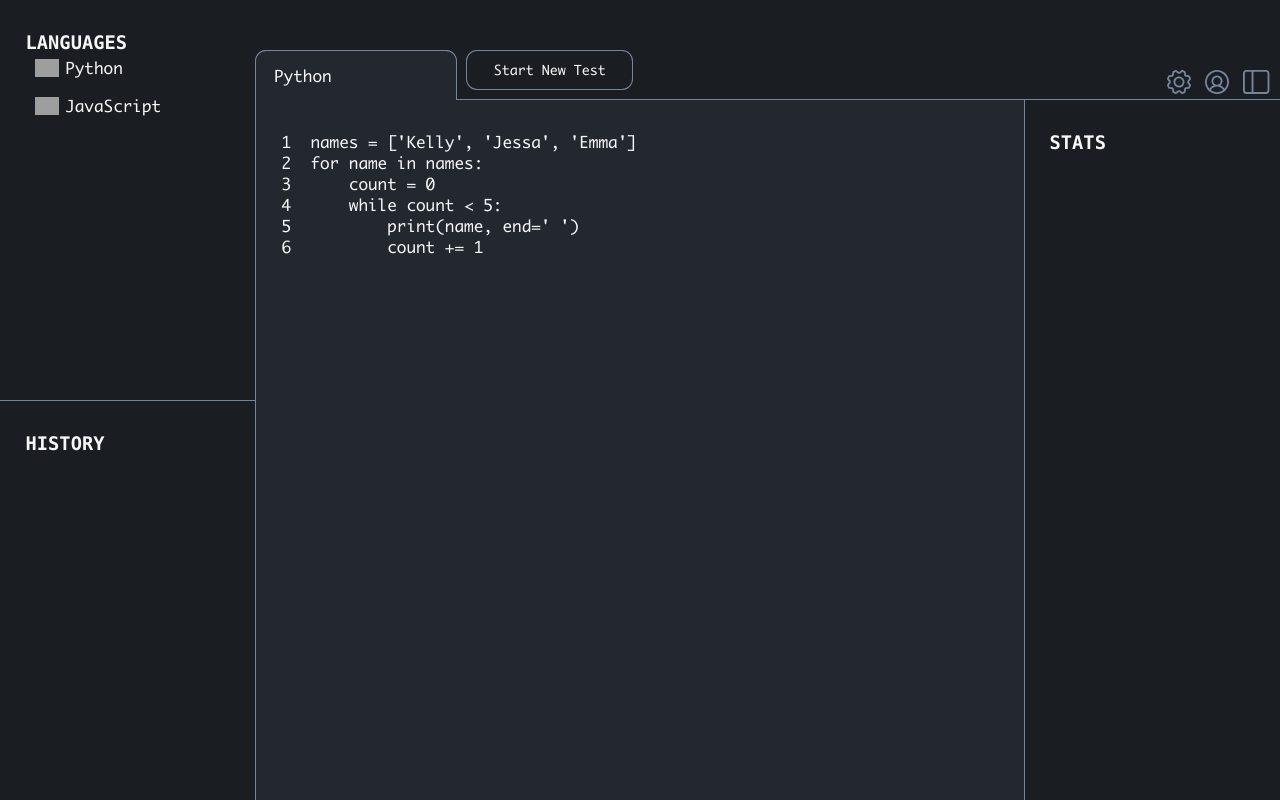
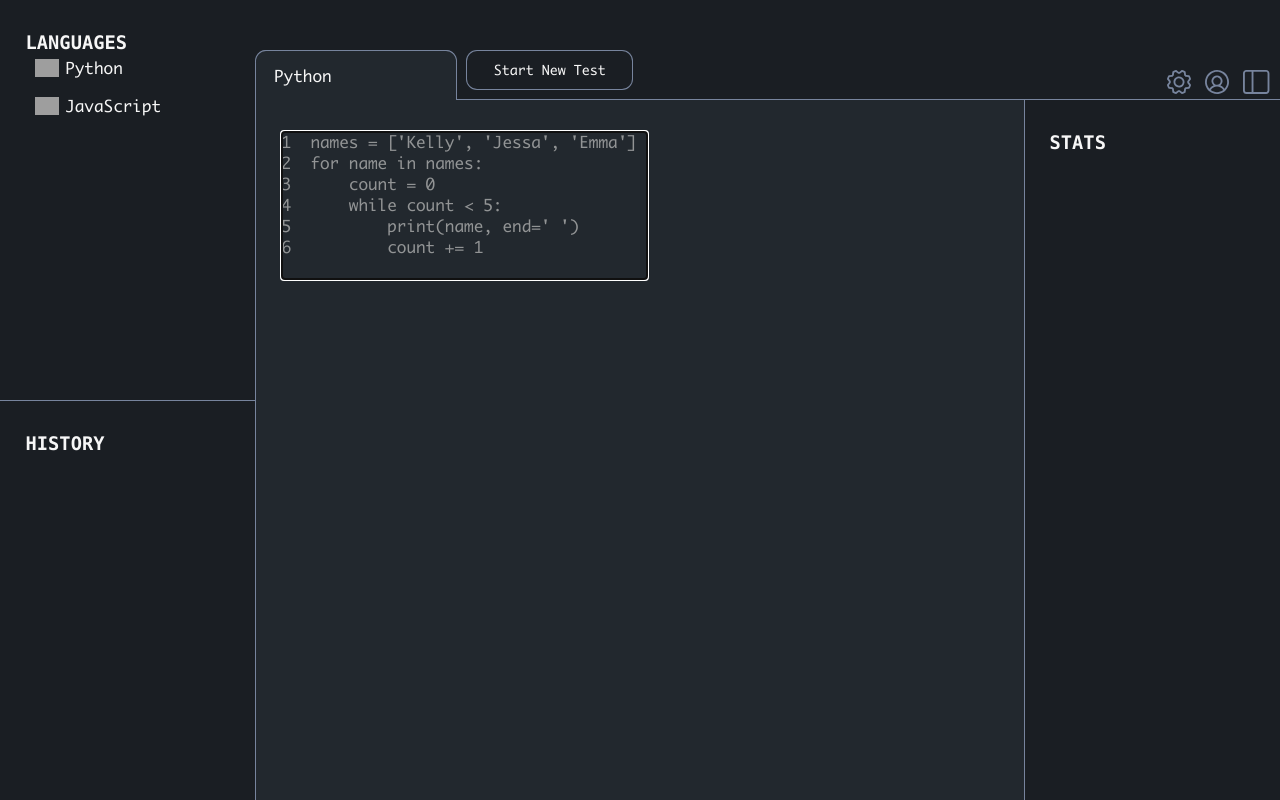
Before and after one commit to myix765/code-typer, a Vue app: page / in a window 1280 px wide. Built offline with nearby package versions, Linux system fonts and the light colour scheme; grey boxes are pictures that could not be loaded.

Commit message:
added input for typing test

```diff
--- a/src/components/typingTest.vue
+++ b/src/components/typingTest.vue
@@ -1,18 +1,39 @@
 <template>
-    <p
-        v-if="currentCodeSnippet"
-        v-html="formatCode(currentCodeSnippet)"
-    ></p>
+    <div id="text">
+        <span
+            class="snippet-template"
+            v-if="currentCodeSnippet"
+            v-html="formatCode(currentCodeSnippet)"
+        ></span>
+        <textarea
+            name="text-input"
+            id="type-input"
+            :cols=snippetCol
+            :rows=snippetRow
+            @keydown.tab.prevent="insertTab"
+            @keydown="checkInputLength"
+            v-model="inputText"
+            autofocus
+        ></textarea>
+    </div>
 </template>
 
 <script>
 export default {
     props: ['currentCodeSnippet'],
+    data() {
+        return {
+            snippetCol: 0,
+            snippetRow: 0,
+            inputText: "",
+        }
+    },
     methods: {
-        formatCode(code) {
+        formatCode(snippet) {
             let lineNum = 1
+            this.getColAndRow(snippet)
             /* regex to select all \n and beginning of the string */
-            return code.replace(/(\n|^)/g, function(match) {
+            return snippet.replace(/(\n|^)/g, function(match) {
                 if (match === "\n") {
                     /* case where inserting lineNum at beginning of newline */
                     lineNum++
@@ -26,10 +47,72 @@ export default {
                 }
             }).replace(/\t/g, '&nbsp;&nbsp;&nbsp;&nbsp;')
         },
+        getColAndRow(snippet) {
+            let maxLength = 0
+            let snippetArray = snippet.replace(/\t/g, '    ').split("\n")
+            for (let line of snippetArray) {
+                if (line.length > maxLength) {
+                    maxLength = line.length
+                }
+            }
+            this.snippetRow = snippetArray.length + 1 /* +1 for if user incorrectly types newline */
+            this.snippetCol = maxLength + 1 /* +1 for if user incorrectly types newline */
+        },
+        insertTab(e) {
+            const textarea = e.target;
+            const start = textarea.selectionStart;
+            const end = textarea.selectionEnd;
+
+            // Insert tab character at the cursor position
+            this.inputText = this.inputText.substring(0, start) +
+                '    ' +
+                this.inputText.substring(end);
+
+            // Move cursor position after the inserted tab
+            textarea.selectionStart = textarea.selectionEnd = start + 4;
+
+            // Prevent default tab behavior
+            e.preventDefault();
+        },
+        checkInputLength(e) {
+            const textarea = e.target;
+            const start = textarea.selectionStart;
+            const end = textarea.selectionEnd;
+
+            const rows = this.inputText.split('\n');
+            const currentRow = this.getRowNumber(start);
+            const currentRowLength = rows[currentRow - 1].length;
+
+            if (rows.length == this.snippetRow && e.key == 'Enter') {
+                e.preventDefault(); /* prevent typing newline */
+            }
+            if (currentRow > this.snippetRow || (currentRowLength >= this.snippetCol && start === end)) {
+                if (e.keyCode != 8) { /* check if key pressed is not backspace */
+                    e.preventDefault(); /* prevent typing more characters */
+                }
+            }
+        },
+        getRowNumber(cursorPosition) {
+            const textBeforeCursor = this.inputText.substring(0, cursorPosition);
+            return textBeforeCursor.split('\n').length;
+        }
     }
 }
 </script>
 
-<style>
+<style scoped>
+    .snippet-template {
+        color: var(--gray)
+    }
 
+    #text {
+        position: relative;
+    }
+
+    #type-input {
+        position: absolute;
+        top: 0;
+        left: 0;
+        padding-left: 3ch;
+    }
 </style>
--- a/src/style.css
+++ b/src/style.css
@@ -8,6 +8,7 @@
     --primary-background: #1A1E23;
     --secondary-background: #22282E;
     --white: #F7F7F7;
+    --gray: #929495;
     --gray-highlight: #77849D;
 }
 
@@ -22,3 +23,12 @@ body {
     font-family: "Monaco";
     text-decoration: none;
 }
+
+textarea {
+    resize: none;
+    font: inherit;
+    color: inherit;
+    background-color: inherit;
+    overflow: hidden;
+    border: none;
+}
```
